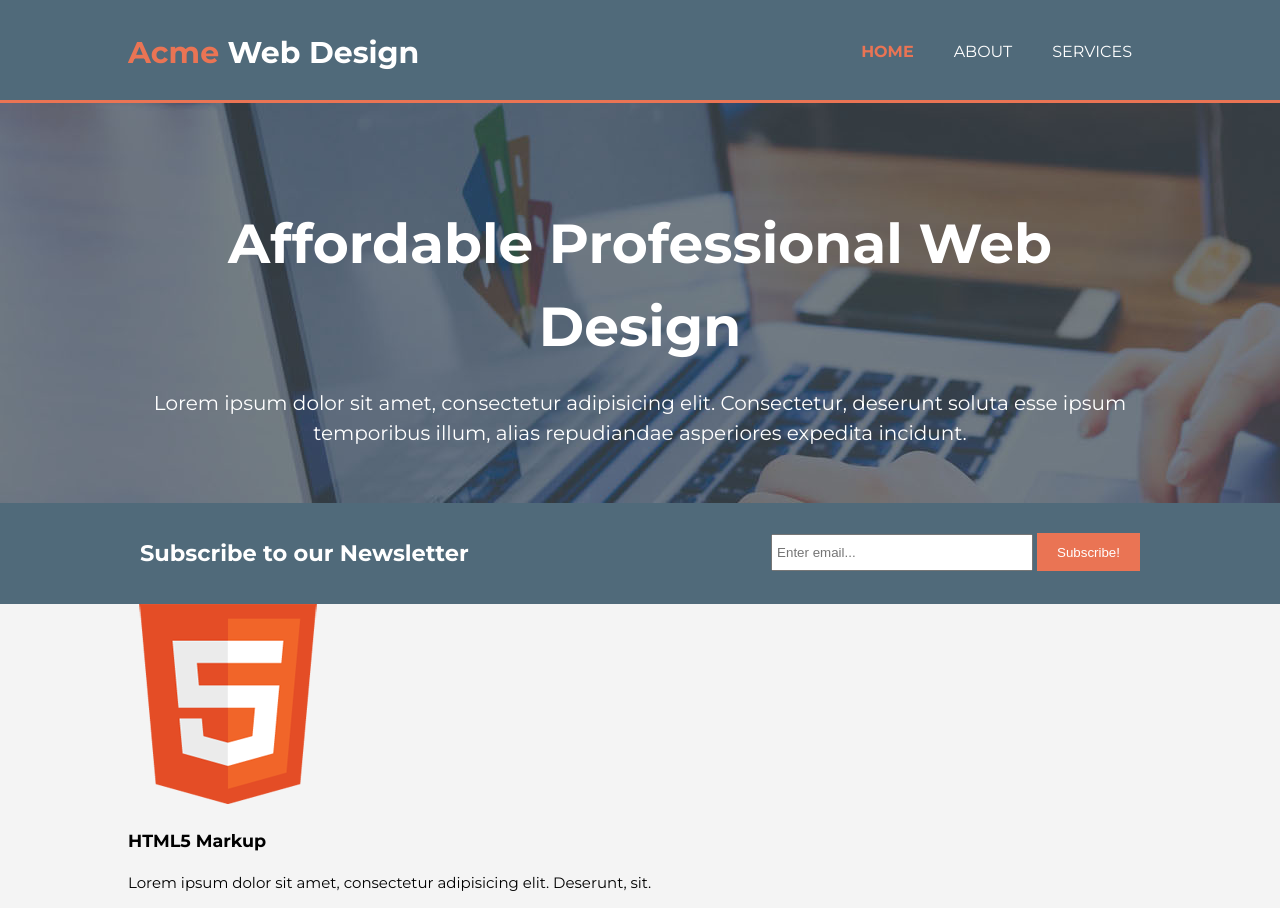
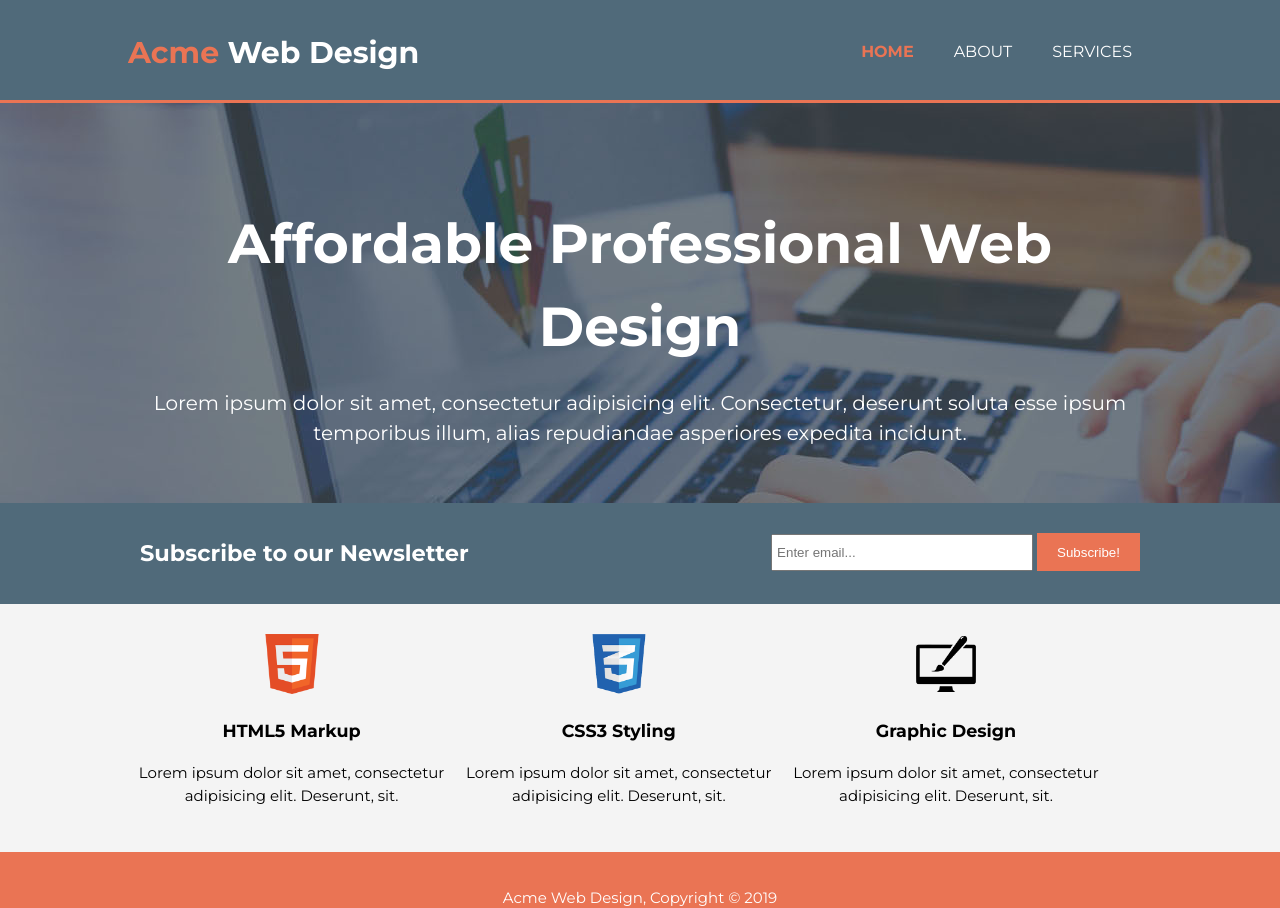
Before and after one commit to charlesmartinreed/Basic-Responsive-Site, a plain HTML site: page index.html in a window 1280 px wide. Shown: the top 908 px of the page. Drawn offline with Linux system fonts and the light colour scheme.

Commit message:
Complete basic design for index.html.

```diff
--- a/styles.css
+++ b/styles.css
@@ -16,6 +16,8 @@ body {
 	margin: auto;
 	overflow: hidden; /* used when content will exceed parent container bounds */
 }
+
+
 
 ul {
 	margin: 0;
@@ -93,6 +95,7 @@ header .highlight, header .current a {
 	font-size: 20px;
 }
 
+/* NEWSLETTER */
 #newsletter {
 	padding: 15px;
 	color: #FFF;
@@ -115,3 +118,25 @@ header .highlight, header .current a {
 }
 
 /* BOXES */
+#boxes {
+	margin-top: 20px;
+}
+
+#boxes .box {
+	width: 30%;
+	float: left;
+	padding: 10px;
+	text-align: center;
+}
+
+#boxes .box img {
+	width: 60px;
+}
+
+footer {
+	padding: 20px;
+	margin-top: 20px;
+	color: white;
+	background-color: #EA7454;
+	text-align: center;
+}
```
